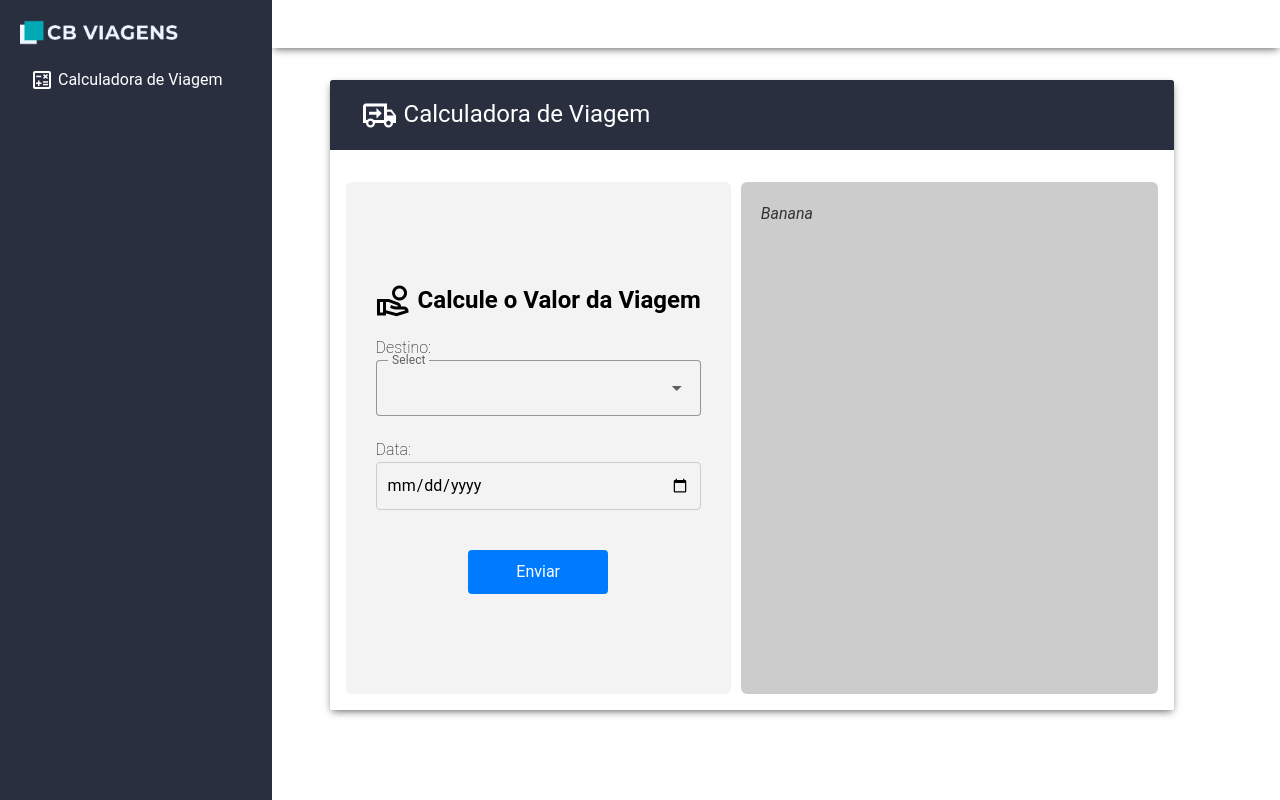
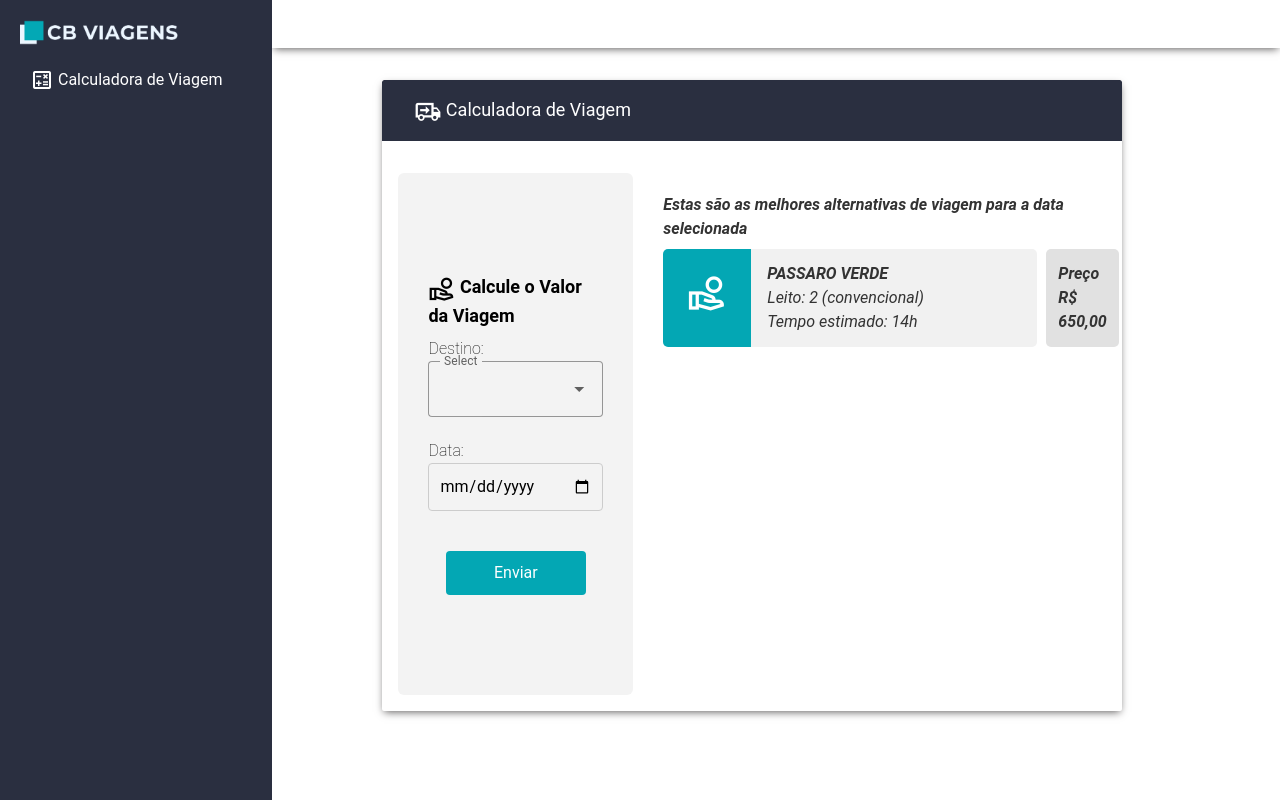
Before and after one commit to pablorenato1/desafio-coorlab, a Vue app in the folder app/frontend/: page / in a window 1280 px wide. Both pictures are taken after a click on the button "Enviar". Built offline with nearby package versions, Linux system fonts and the light colour scheme.

Commit message:
Frontend partially completed, with essential features implemented

```diff
--- a/app/frontend/src/components/CenterContent.vue
+++ b/app/frontend/src/components/CenterContent.vue
@@ -1,39 +1,3 @@
-<template>
-  <div class="center-content">
-    <div class="top-line">
-      <h2 class="center-content-title"><v-icon icon="mdi-truck-delivery-outline"></v-icon> Calculadora de Viagem</h2>
-    </div>
-    <div class="center-content-container">
-      <div class="left-side">
-        <h2><v-icon icon="mdi-hand-coin-outline"></v-icon> Calcule o Valor da Viagem</h2>
-        <h4>Destino:</h4>
-        <!-- <input type="text" placeholder="Selecione um Destino" v-model="input2"> -->
-        <v-select
-                label="Select"
-                :items="['California', 'Colorado', 'Florida', 'Georgia', 'Texas', 'Wyoming']"
-                variant="outlined"
-                v-model="location"
-              ></v-select>
-        <h4>Data:</h4>
-        <div>
-          <input type="date" id="data" v-model="selectedDate" placeholder="Selecione uma data">
-        </div>
-        <br>
-        <div class="button-container">
-          <button @click="submitRequest">Enviar</button>
-        </div>
-      </div>
-      <div class="right-side">
-        <p v-if="bothSelected">
-          <SearchResult fastOption='false', ticketOption="{}"/>
-
-        </p>
-        <p v-else>Nenhuma data selecionada.</p>
-      </div>
-    </div>
-  </div>
-</template>
-
 <script setup>
 import { ref } from 'vue';
 
@@ -48,13 +12,58 @@ const submitRequest = () => {
       bothSelected.value = ref(true)
     }
   }
+const test = {
+        name: "PASSARO VERDE",
+        price: "R$ 650,00",
+        duration: "14h",
+        seat: "2 (convencional)",
+        seatType: "5L",
+        isCheap: true,
+    }
 
 </script>
 
 <script>
-// export { selectedDate, location }
 import SearchResult from "./SearchResult.vue";
 </script>
+
+<template>
+  <div class="center-content">
+    <div class="top-line">
+      <h2 class="center-content-title"><v-icon icon="mdi-truck-delivery-outline"></v-icon> Calculadora de Viagem</h2>
+    </div>
+    <div class="center-content-container">
+      <div class="left-side">
+        <h2><v-icon icon="mdi-hand-coin-outline"></v-icon> Calcule o Valor da Viagem</h2>
+        <h4>Destino:</h4>
+        <v-select
+                label="Select"
+                :items="['California', 'Colorado', 'Florida', 'Georgia', 'Texas', 'Wyoming']"
+                variant="outlined"
+                v-model="location"
+                class="input-field"
+              ></v-select>
+        <h4>Data:</h4>
+        <div>
+          <input type="date" id="data" v-model="selectedDate" placeholder="Selecione uma data" class="input-field">
+        </div>
+        <br>
+        <div class="button-container">
+          <button @click="submitRequest">Enviar</button>
+        </div>
+      </div>
+      <div class="right-side">
+        <p v-if="bothSelected">
+          <SearchResult :ticketOption=test></SearchResult>
+
+        </p>
+        <p v-else>Nenhuma data selecionada.</p>
+      </div>
+    </div>
+  </div>
+</template>
+
+
 
 <style scoped>
 :root {
@@ -66,7 +75,7 @@ import SearchResult from "./SearchResult.vue";
   max-width: 1280px;
   background-color: #fff;
   border-radius: 2px;
-  width: 80%;
+  width: 70%;
   box-shadow: 0 3px 8px -2px rgb(95, 93, 93);
   overflow: hidden;
 }
@@ -75,6 +84,7 @@ import SearchResult from "./SearchResult.vue";
   display: flex;
   max-height: fit-content;
   height: 87%;
+  /* wid */
 }
 
 .top-line {
@@ -103,16 +113,20 @@ import SearchResult from "./SearchResult.vue";
 
 .right-side {
   flex: 2;
-  background-color: #ccc;
+  background-color: #fff;
   padding: 20px;
   border-radius: 6px;
   margin: 1rem 1rem 1rem 0;
 }
 
 .right-side p {
+  display: flex;
+  flex-direction: column;
+  /* justify-content: center; */
+  align-items: center;
   color: #333;
   font-style: italic;
-  margin: 0; /* Remove default margin for paragraphs */
+  margin: 0;
 }
 
 h4 {
@@ -123,6 +137,7 @@ h4 {
 
 h2 {
   padding-bottom: 5%;
+  font-size: 18px;
 }
 
 input {
@@ -138,7 +153,7 @@ input {
 
 button {
   padding: 10px;
-  background-color: #007bff;
+  background-color: #03a7b4;
   color: white;
   border: none;
   cursor: pointer;
--- a/app/frontend/src/components/SearchResult.vue
+++ b/app/frontend/src/components/SearchResult.vue
@@ -1,15 +1,97 @@
+<script setup lang="ts">
+defineProps<{
+  ticketOption: {
+    name: String,
+    price: String,
+    duration: String,
+    seat: String,
+    seatType: String,
+    isCheap: Boolean,
+  }
+}>()
+</script>
+
 <template>
-    <div></div>
-
-    <p v-if="fastOption === 'false'">Banana</p>
-    <p v-else>Batata</p>
+  <div>
+    <h4>Estas são as melhores alternativas de viagem para a data selecionada</h4>
+    <div class="card-flight">
+      <div class="rectangle-info-icon">
+          <v-icon icon="mdi-hand-coin-outline" class="white-color"></v-icon>
+      </div>
+        <div class="rectangle-info">
+            <div class="rectangle-info-description">
+                <p class="bold-text"> {{ ticketOption.name }}</p>
+                <p class="simple-text">Leito: {{ ticketOption.seat }}</p>
+                <p class="simple-text">Tempo estimado: {{ ticketOption.duration }}</p>
+            </div>
+        </div>
+        <div class="rectangle-price">
+          <p class="bold-text">Preço</p>
+          <div class="simple-text">{{ ticketOption.price }}</div>
+        </div>
+    </div>
+  </div>
 </template>
 
-<style>
+<style scoped>
+
+.card-flight {
+  display: flex;
+  justify-content: space-between;
+}
+
+.rectangle-info {
+  display: flex;
+  align-items: center;
+  border-radius: 0 5px 5px 0;
+  background-color: #f1f1f1;
+  width: 90%;
+  min-width: 286px;
+}
+
+.rectangle-info-icon {
+  background-color: #03a7b4;
+  font-size: 20px;
+  border-radius: 5px 0 0 5px;
+  padding: 1.5rem;
+}
+
+.rectangle-info-description {
+  font-size: 14px;
+  color: #333;
+  margin-left: 1rem;
+  background-color: #f1f1f1
+}
+
+.rectangle-price {
+  display: flex;
+  flex-direction: column;
+  align-items: start;
+  font-size: 16px;
+  font-weight: bold;
+  color: #333;
+  width: 30%;
+  background-color: #e1e1e1;
+  border-radius: 5px;
+  padding: 3%;
+  margin-left: 2%;
+}
+
+.bold-text {
+  font-weight: bold;
+}
+
+p {
+font-size: 16px;
+}
+
+h4 {
+  margin-bottom: 2%;
+  font-size: 100%;
+}
+
+.white-color {
+  color: white;
+  font-size: 40px;
+}
 </style>
-
-<script setup lang="ts">
-    import { ref } from 'vue'
-    defineProps<{fastOption: String, ticketOption: Object}>()
-
-</script>
```
